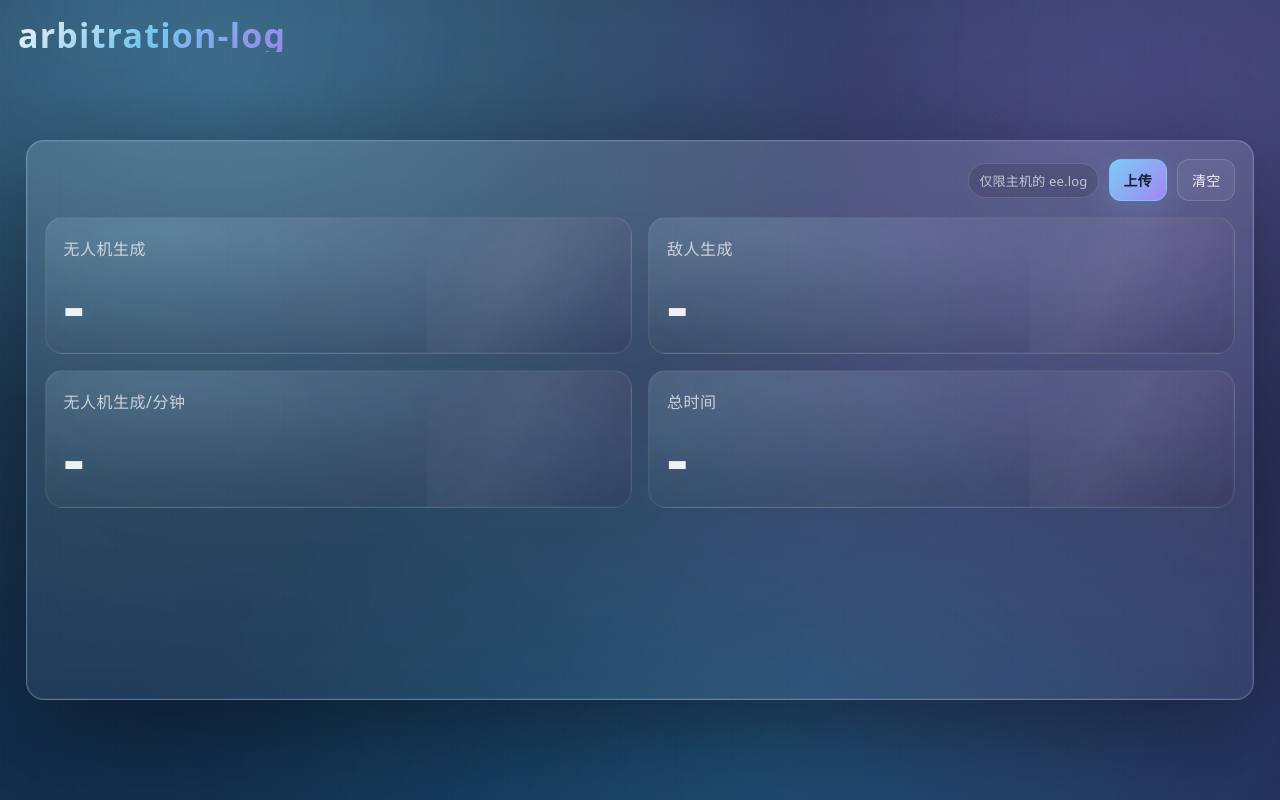
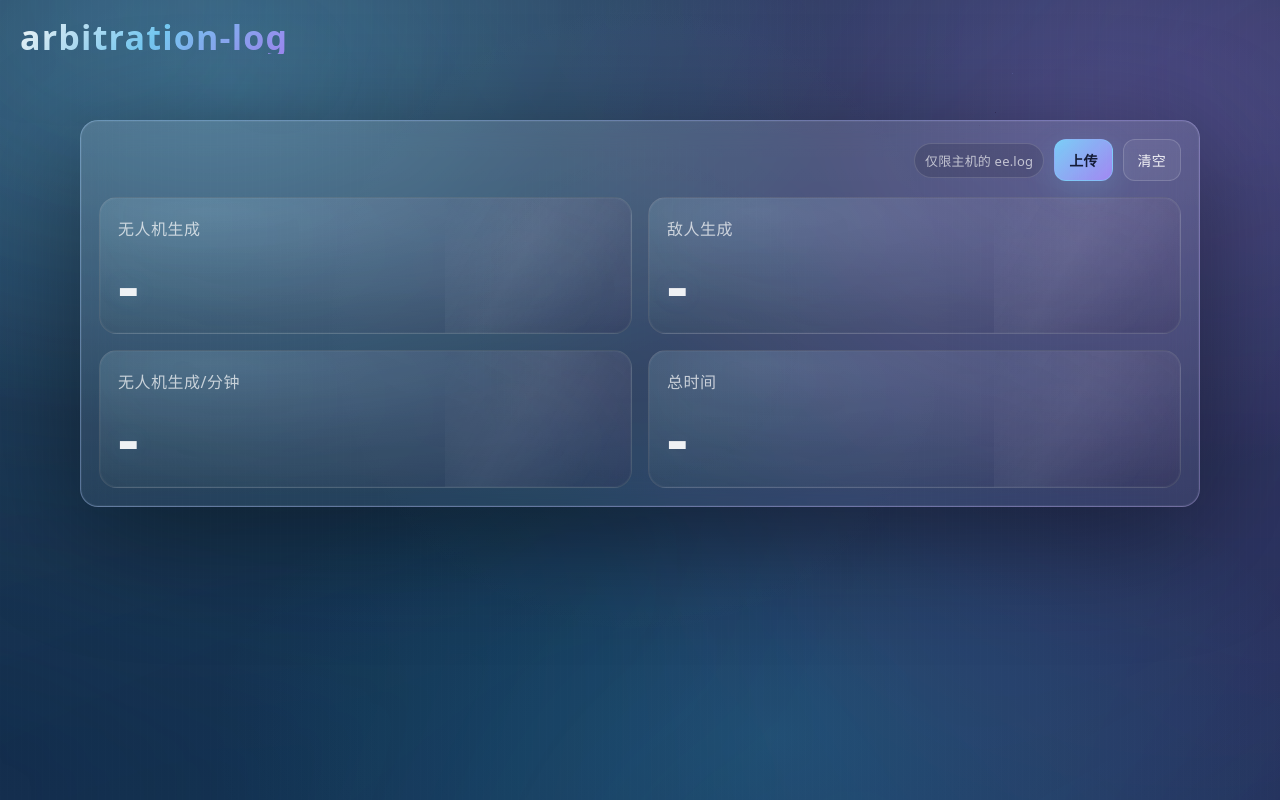
Before and after one commit to wxhn1225/arbitration-log, a Next.js app: page / in a window 1280 px wide. Built offline with nearby package versions, Linux system fonts and the light colour scheme.

Commit message:
fix: 标题修复

```diff
--- a/src/app/globals.css
+++ b/src/app/globals.css
@@ -73,14 +73,15 @@ a {
 .wrap {
   min-height: 100%;
   display: grid;
-  place-items: center;
-  padding: 84px 18px 44px;
+  /* 标题固定在左上角，内容区域从其下方开始 */
+  place-items: start center;
+  padding: 120px 18px 44px;
 }
 
 .siteHeader {
   position: fixed;
-  top: 18px;
-  left: 18px;
+  top: 20px;
+  left: 20px;
   z-index: 10;
   pointer-events: none;
 }
@@ -101,7 +102,7 @@ a {
 
 @media (max-width: 700px) {
   .wrap {
-    padding-top: 76px;
+    padding-top: 104px;
   }
   .siteTitle {
     font-size: 28px;
@@ -348,8 +349,10 @@ code {
 
 /* --- new minimal UI --- */
 .panel.dropzone {
-  width: min(1320px, 96vw);
-  min-height: 560px;
+  /* 留出左右空气感，避免标题“像在容器里” */
+  width: min(1120px, 92vw);
+  /* 避免无意义的空白区域：高度交给内容与视口决定 */
+  min-height: unset;
 }
 
 .panel.dropzone::before {
@@ -440,8 +443,9 @@ code {
 .metricsBig {
   display: grid;
   grid-template-columns: repeat(2, minmax(0, 1fr));
+  grid-template-rows: repeat(2, minmax(0, 1fr));
   gap: 16px;
-  height: calc(100% - 56px);
+  align-content: stretch;
 }
 
 @media (max-width: 700px) {
@@ -459,6 +463,7 @@ code {
   box-shadow: 0 0 0 1px rgba(255, 255, 255, 0.035) inset;
   overflow: hidden;
   transition: transform 200ms ease, box-shadow 200ms ease, border-color 200ms ease;
+  height: 100%;
 }
 
 .metric:hover {
```
